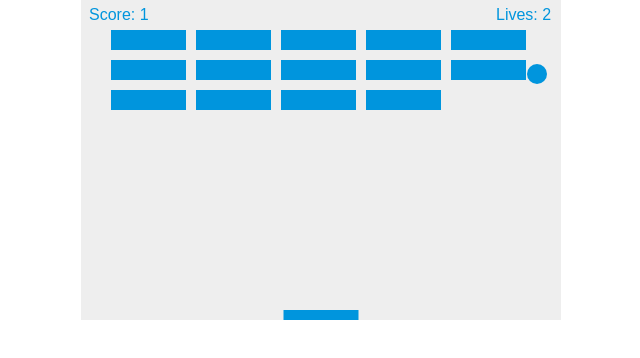
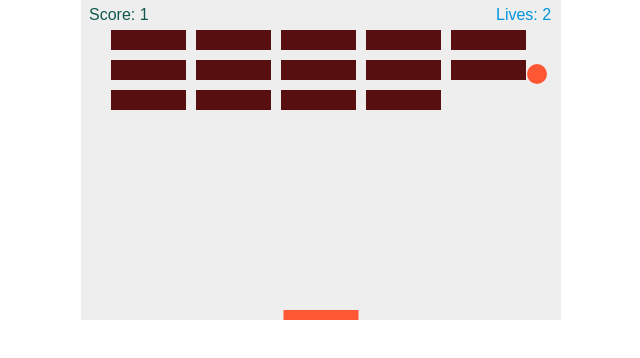
Before and after one commit to mekcherie/Breakout-Tutorial-, a plain HTML site: page index.html in a window 1280 px wide. Shown: the whole page, without its empty margins (319-959 px from the left). Drawn offline with Linux system fonts and the light colour scheme.

Commit message:
some stretch challenge

```diff
--- a/index.html
+++ b/index.html
@@ -91,14 +91,14 @@
     function drawBall() {
         ctx.beginPath();
         ctx.arc(x, y, ballRadius, 0, Math.PI*2);
-        ctx.fillStyle = "#0095DD";
+        ctx.fillStyle = "#FF5733";
         ctx.fill();
         ctx.closePath();
     }
     function drawPaddle() {
         ctx.beginPath();
         ctx.rect(paddleX, canvas.height-paddleHeight, paddleWidth, paddleHeight);
-        ctx.fillStyle = "#0095DD";
+        ctx.fillStyle = "#FF5733";
         ctx.fill();
         ctx.closePath();
     }
@@ -112,7 +112,7 @@
                     bricks[c][r].y = brickY;
                     ctx.beginPath();
                     ctx.rect(brickX, brickY, brickWidth, brickHeight);
-                    ctx.fillStyle = "#0095DD";
+                    ctx.fillStyle = "#580F0F";
                     ctx.fill();
                     ctx.closePath();
                 }
@@ -122,7 +122,7 @@
 
     function drawScore() {
         ctx.font = "16px Arial";
-        ctx.fillStyle = "#0095DD";
+        ctx.fillStyle = "#0F584E";
         ctx.fillText("Score: "+score, 8, 20);
     }
 
```
